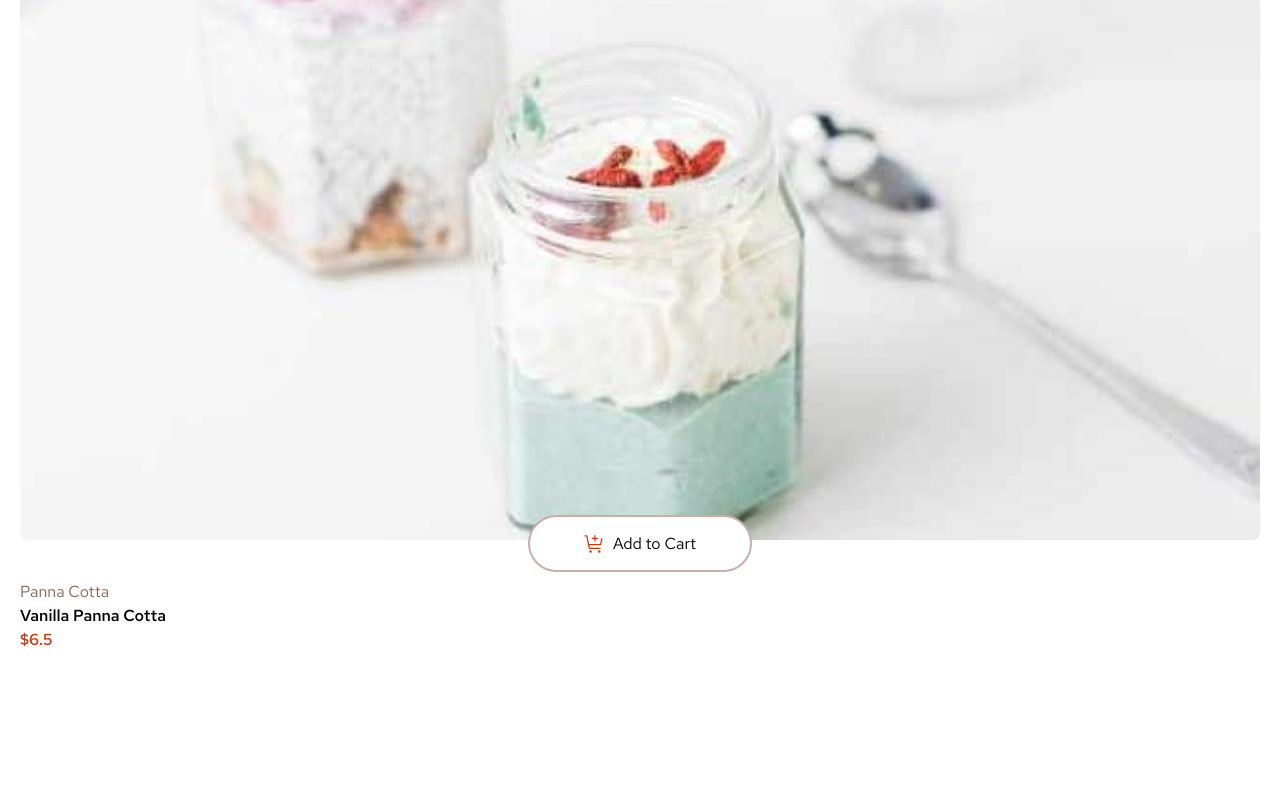
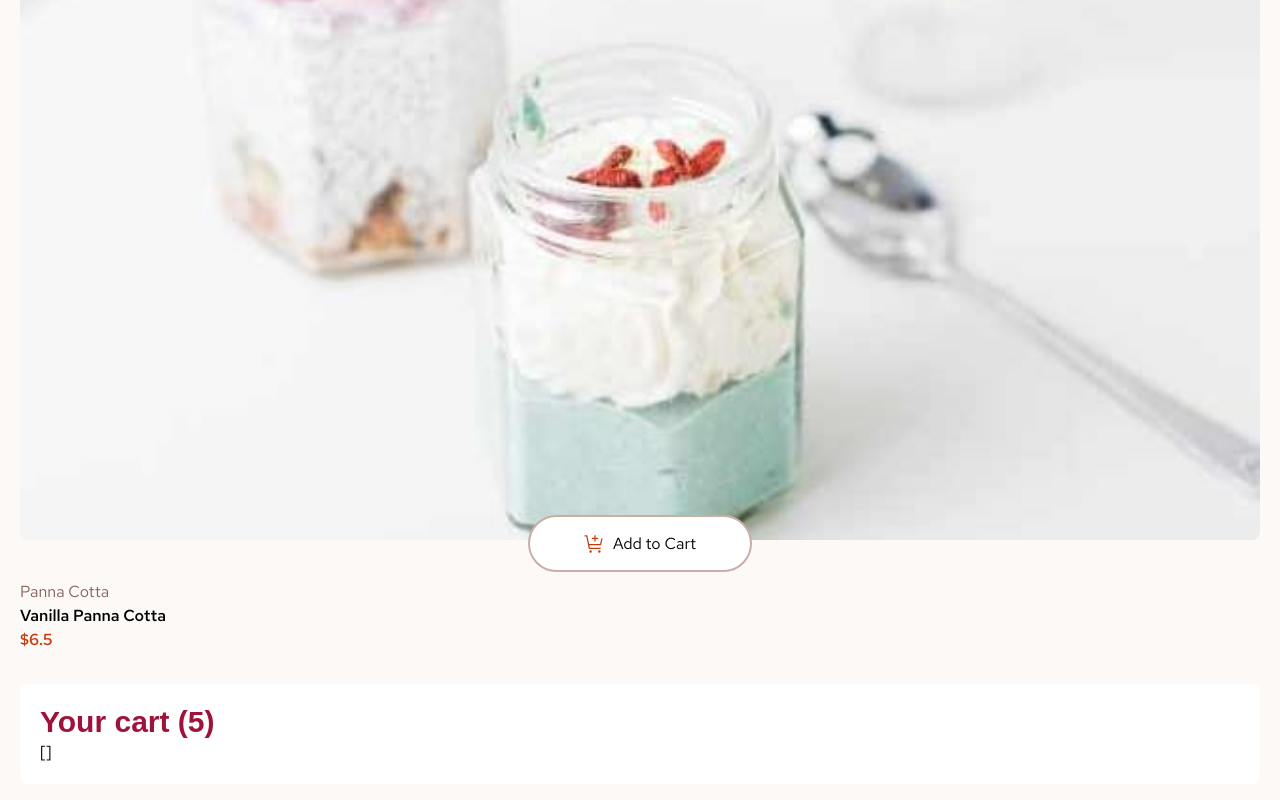
Before and after one commit to manohySr/buybuy, a Vue app: page / in a window 1280 px wide. Shown: the part 7923-8723 px from the top of the page. Before the commit the page ends 8627 px from the top, so only its background shows below. Built offline with nearby package versions, Linux system fonts and the light colour scheme; a web font is replaced by a local one.

Commit message:
feat:    filter dessert with dessert.amout > 0

```diff
--- a/src/App.vue
+++ b/src/App.vue
@@ -2,7 +2,8 @@
 import CartButton from "@/components/button/CartButton.vue";
 import AddButton from "@/components/button/AddButton.vue";
 import { desserts as _desserts } from "./data";
-import { reactive } from "vue";
+import { computed, reactive } from "vue";
+import Cart from "@/components/Cart.vue";
 
 function computeReplaceImage(items) {
   const updatedItems = items.map((item) => {
@@ -27,6 +28,10 @@ function computeReplaceImage(items) {
 
 const desserts = reactive(computeReplaceImage(_desserts));
 
+const selectedDesserts = computed(() =>
+  desserts.filter((dessert) => dessert.amount > 0),
+);
+
 const increment = (dessert) => {
   dessert.amount++;
 };
@@ -44,7 +49,7 @@ const handleClick = (dessert) => {
 };
 </script>
 <template>
-  <div class="container p-5">
+  <div class="container bg-rose-50 p-5">
     <h1 class="text-3xl font-bold mb-5">Desserts</h1>
     <div class="dessert" v-for="dessert in desserts" :key="dessert.name">
       <div class="relative flex flex-col items-center">
@@ -74,6 +79,8 @@ const handleClick = (dessert) => {
         </div>
       </div>
     </div>
+
+    <Cart numberItem="5" :desserts="selectedDesserts" />
   </div>
 </template>
 
```
